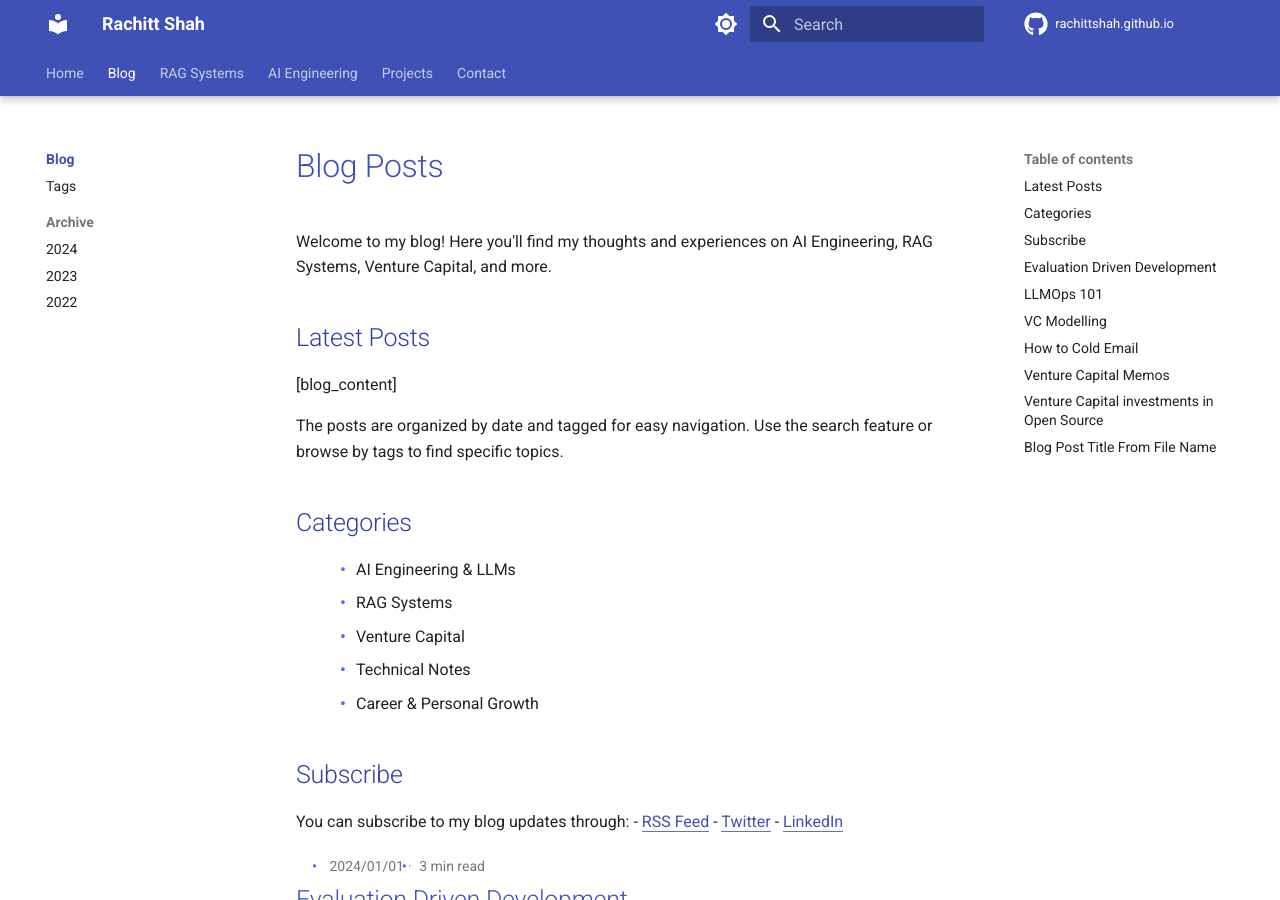
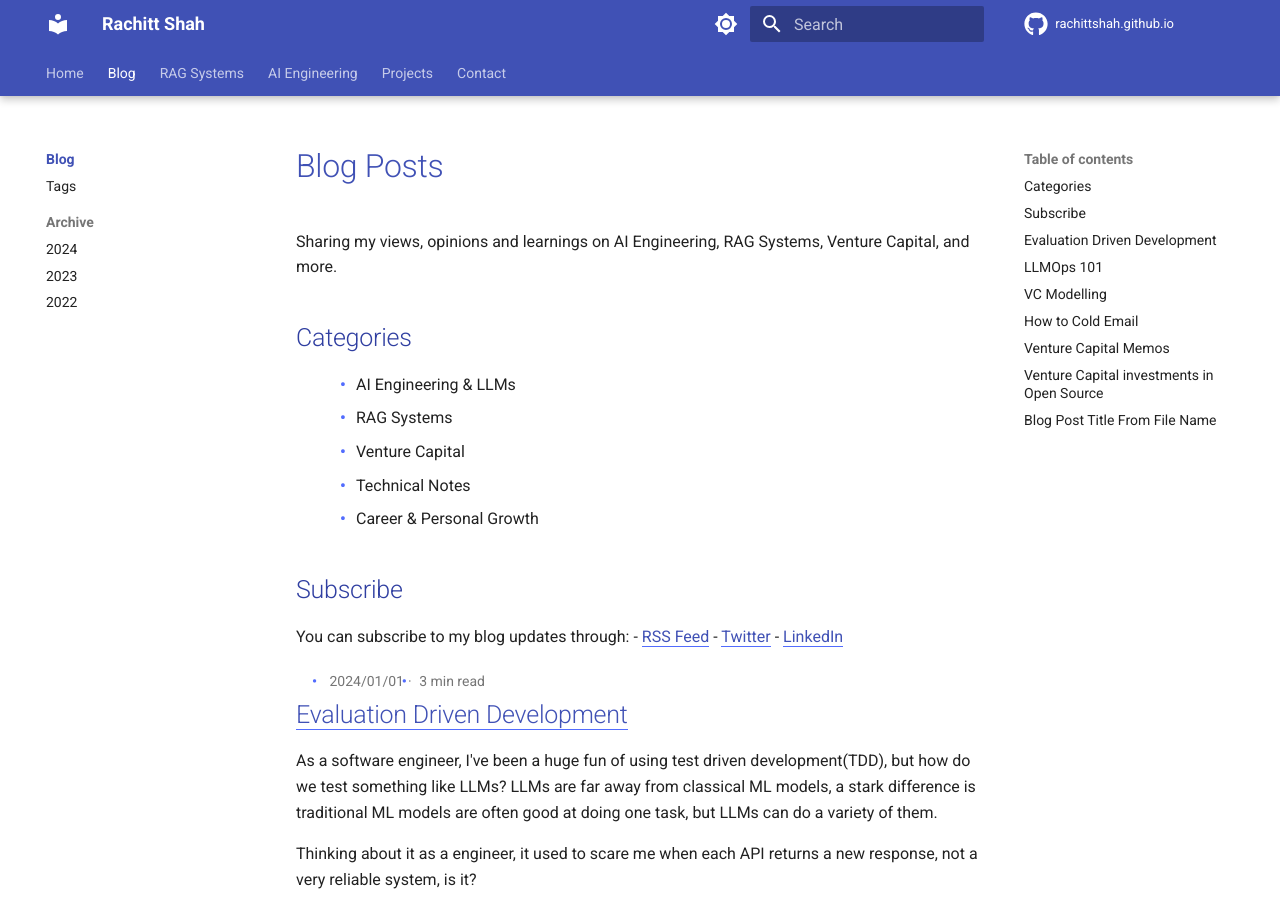
Before and after one commit to rachittshah/rachittshah.github.io, an MkDocs documentation site: the page built from docs/blog/index.md, in a window 1280 px wide and 900 px high. Built offline with MkDocs 1.6.1 and Material for MkDocs 9.7.7, drawn with Linux system fonts in a browser that asks for light colours; comment, search, counter and statistics services are not loaded.

Commit message:
feat: made index.md better

```diff
--- a/docs/blog/index.md
+++ b/docs/blog/index.md
@@ -1,12 +1,6 @@
 # Blog Posts
 
-Welcome to my blog! Here you'll find my thoughts and experiences on AI Engineering, RAG Systems, Venture Capital, and more.
-
-## Latest Posts
-
-[blog_content]
-
-The posts are organized by date and tagged for easy navigation. Use the search feature or browse by tags to find specific topics.
+Sharing my views, opinions and learnings on AI Engineering, RAG Systems, Venture Capital, and more.
 
 ## Categories
 
```
